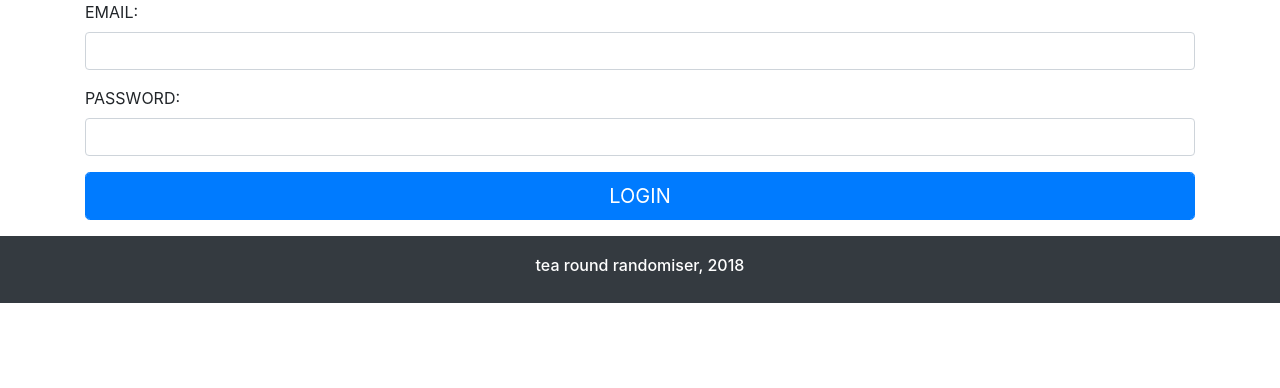
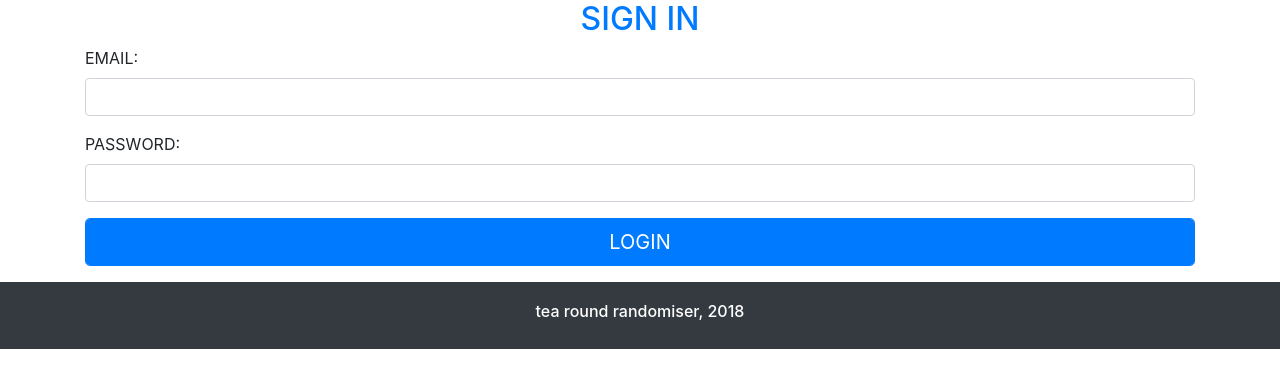
Before and after one commit to rezaa91/brew-app, a PHP site: page /login.php in a window 1280 px wide. Shown: the part 82-470 px from the top of the page. Run offline with PHP 8.4, Linux system fonts and the light colour scheme.

```diff
--- a/app/login.php
+++ b/app/login.php
@@ -4,6 +4,7 @@ session_start();
 
 
 //include page title and header
+$css = '../src/css/login.css';
 $page_title = "LOGIN";
 include_once('../includes/header.html');
 
@@ -13,6 +14,7 @@ include_once('../includes/header.html');
 
 <!--create form-->
 <div class="container" id="form-wrapper">
+    <h2 class="text-primary text-center">SIGN IN</h2>
     <form role="form" action="index.php" method="post">
         <div class="form-group">
             <label for="email">EMAIL:</label><br />
```
